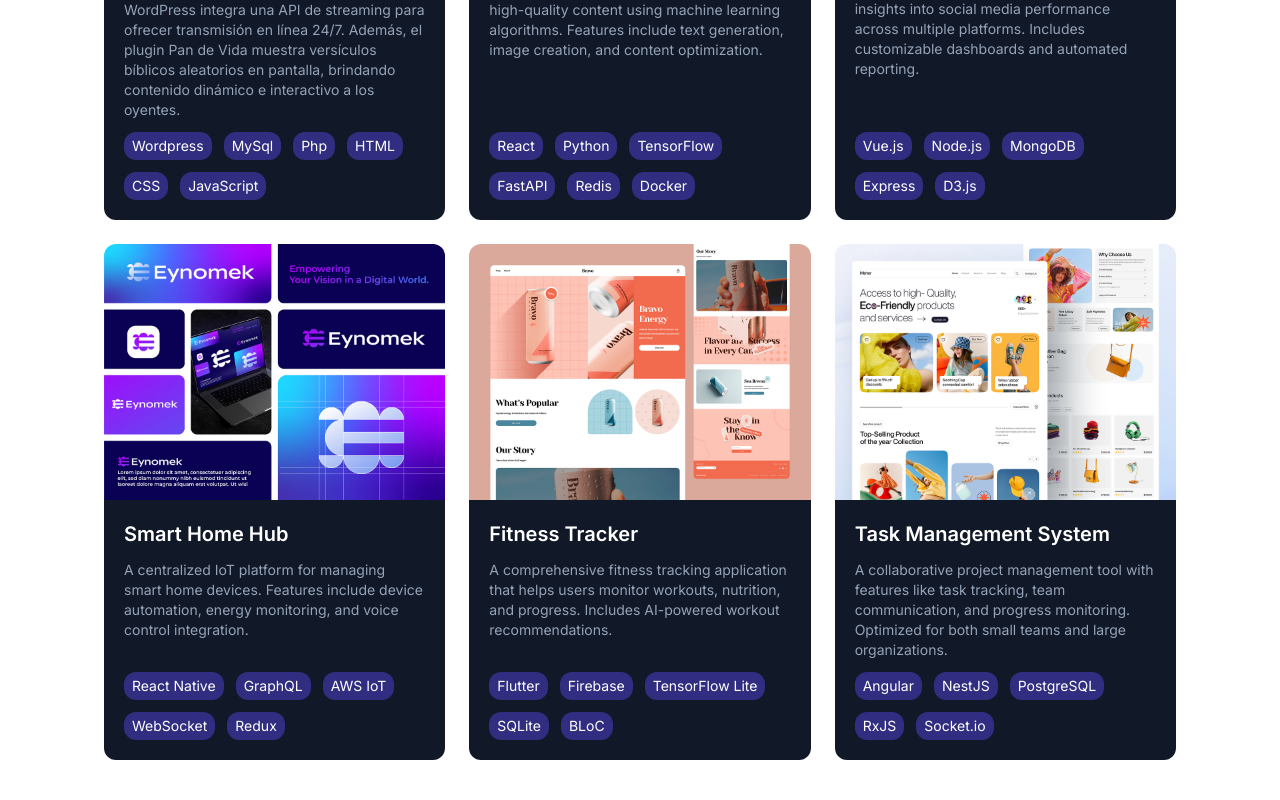
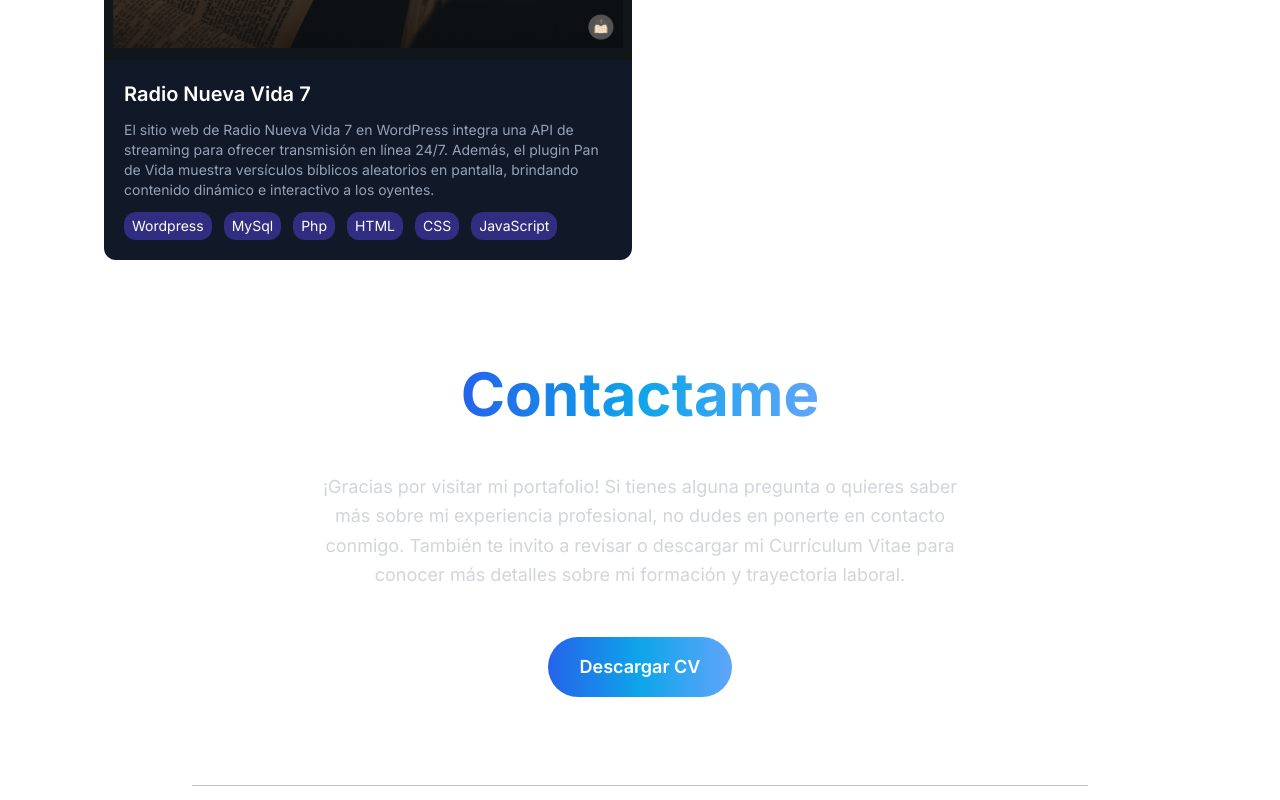
Before and after one commit to JeremiasMeza/My-Portfolio, a React (Vite) app: page / in a window 1280 px wide. Shown: the part 1300-2100 px from the top of the page. Built offline with nearby package versions, Linux system fonts and the light colour scheme.

Commit message:
ordenando informacion de portafolio y proyectos

```diff
--- a/src/projectData.js
+++ b/src/projectData.js
@@ -15,49 +15,6 @@ export const projectData = [
     link: "https://radionuevavida7.cl/",
     technologies: ["Wordpress", "MySql", "Php", "HTML", "CSS", "JavaScript"],
   },
-  {
-    id: 2,
-    image: project2,
-    title: "AI Content Generator",
-    description:
-      "An AI-powered platform that helps create high-quality content using machine learning algorithms. Features include text generation, image creation, and content optimization.",
-    link: "https://github.com/yourusername/ai-content-generator",
-    technologies: ["React", "Python", "TensorFlow", "FastAPI", "Redis", "Docker"],
-  },
-  {
-    id: 3,
-    image: project3,
-    title: "Social Media Analytics",
-    description:
-      "A powerful analytics tool that provides insights into social media performance across multiple platforms. Includes customizable dashboards and automated reporting.",
-    link: "https://github.com/yourusername/social-analytics",
-    technologies: ["Vue.js", "Node.js", "MongoDB", "Express", "D3.js"],
-  },
-  {
-    id: 4,
-    image: project4,
-    title: "Smart Home Hub",
-    description:
-      "A centralized IoT platform for managing smart home devices. Features include device automation, energy monitoring, and voice control integration.",
-    link: "https://github.com/yourusername/smart-home-hub",
-    technologies: ["React Native", "GraphQL", "AWS IoT", "WebSocket", "Redux"],
-  },
-  {
-    id: 5,
-    image: project5,
-    title: "Fitness Tracker",
-    description:
-      "A comprehensive fitness tracking application that helps users monitor workouts, nutrition, and progress. Includes AI-powered workout recommendations.",
-    link: "https://github.com/yourusername/fitness-tracker",
-    technologies: ["Flutter", "Firebase", "TensorFlow Lite", "SQLite", "BLoC"],
-  },
-  {
-    id: 6,
-    image: project6,
-    title: "Task Management System",
-    description:
-      "A collaborative project management tool with features like task tracking, team communication, and progress monitoring. Optimized for both small teams and large organizations.",
-    link: "https://github.com/yourusername/task-management",
-    technologies: ["Angular", "NestJS", "PostgreSQL", "RxJS", "Socket.io"],
-  },
+
+
 ];
--- a/src/sections/Contact.jsx
+++ b/src/sections/Contact.jsx
@@ -16,7 +16,7 @@ const Contact = () => {
                 whileInView={{ opacity: 1, y: 0 }}
                 viewport={{ once: true }}
                 transition={{ duration: 0.5, delay: 0.1 }}
-                className='text-4xl sm:text-5xl md:text-6xl font-bold text-transparent bg-clip-text bg-gradient-to-r from-blue-600 via-sky-500 '>
+                className='text-4xl sm:text-5xl md:text-6xl font-bold text-transparent bg-clip-text bg-gradient-to-r from-blue-600 via-sky-500 to-blue-400 text-center'>
                     Contactame
                 </motion.h1>
 
@@ -26,11 +26,11 @@ const Contact = () => {
                     viewport={{ once: true }}
                     transition={{ duration: 0.5, delay: 0.2 }}
                     className='text-gray-300 text-lg text-center max-w-2xl leading-relaxed'>
-                    Si tienes alguna pregunta o simplemente quieres saludar, no dudes en enviarme un mensaje.
+                    ¡Gracias por visitar mi portafolio! Si tienes alguna pregunta o quieres saber más sobre mi experiencia profesional, no dudes en ponerte en contacto conmigo. También te invito a revisar o descargar mi Currículum Vitae para conocer más detalles sobre mi formación y trayectoria laboral.
                     <br />
                     </motion.p>
                     <button className='relative overflow-hidden group bg-gradient-to-r from-blue-600 via-sky-500 to-blue-400 px-8 py-4 md:text-lg rounded-full font-semibold transform transition-all duration-300 hover:scale-105 hover:shadow-lg hover:shadow-blue-500/25 text-white '>
-                    <span className='relative z-10'>Ponte en contacto</span>
+                    <span className='relative z-10'>Descargar CV</span>
                     <div className='absolute inset-0 bg-gradient-to-r from-blue-700 to-indigo-500 opacity-0 group-hover:opacity-100 transition-opacity duration-300'></div>
 
                     </button>
--- a/src/sections/Projects.jsx
+++ b/src/sections/Projects.jsx
@@ -20,7 +20,7 @@ const Projects = () => {
             whileInView={{ opacity: 1, x: 0 }}
             viewport={{ once: true }}
             transition={{ duration: 0.8, delay: 0.4 }}
-            className='grid grid-cols-1 md:grid-cols2 lg:grid-cols-3 gap-6 w-full'
+            className='grid grid-cols-1 md:grid-cols2 lg:grid-cols-2 gap-4 w-full'
             >
                 {projectData.map((project) => (
                     <a href={project.link} target='_blank' key={project.id} className="flex flex-col rounded-xl overflow-hidden cursor-pointer transition-all duration-300 hover:scale-105 hover:shadow-2xl hover:shadow-blue-800 ">
```
